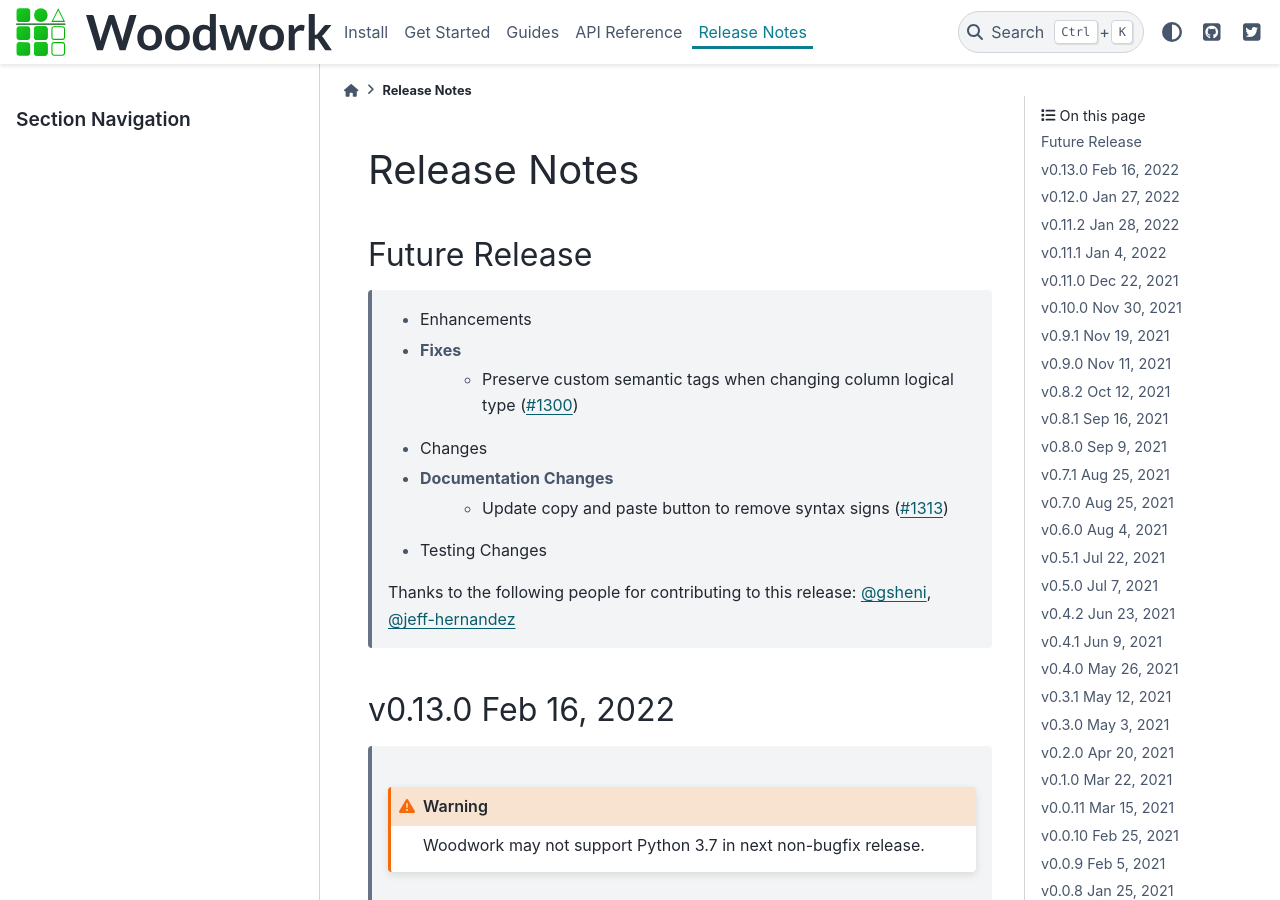
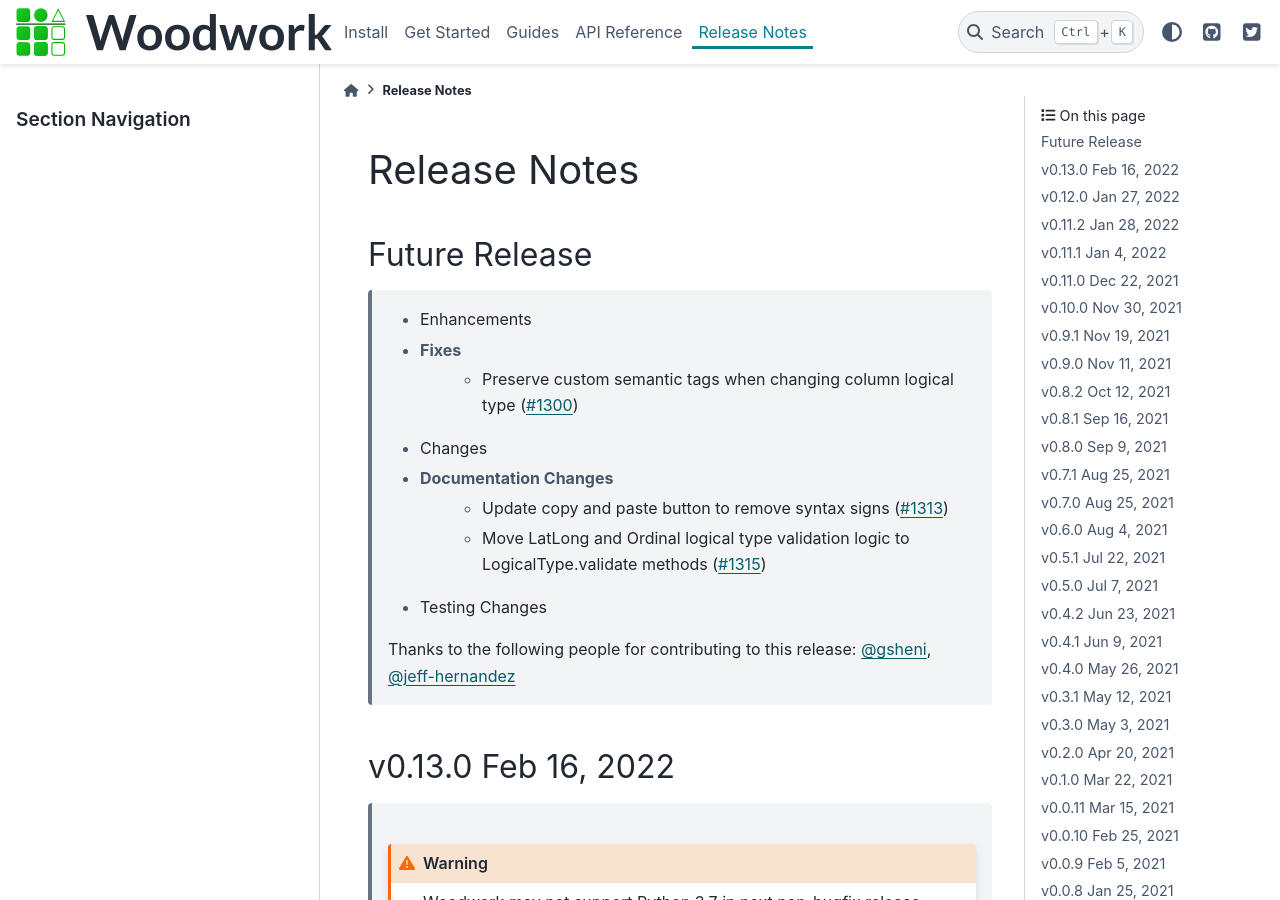
Before and after one commit to alteryx/woodwork, a Sphinx documentation site: the page built from docs/source/release_notes.rst, in a window 1280 px wide and 900 px high. Built offline with Sphinx 7.4.7 and the PyData theme 0.15.4, drawn with Linux system fonts in a browser that asks for light colours; comment, search, counter and statistics services are not loaded.

Commit message:
Move LatLong and Ordinal logical type validation logic to LogicalType.validate methods. Issue #1305

```diff
--- a/docs/source/release_notes.rst
+++ b/docs/source/release_notes.rst
@@ -11,6 +11,7 @@
     * Changes
     * Documentation Changes
         * Update copy and paste button to remove syntax signs (:pr:`1313`)
+        * Move LatLong and Ordinal logical type validation logic to LogicalType.validate methods (:pr:`1315`)
     * Testing Changes
 
     Thanks to the following people for contributing to this release:
```
